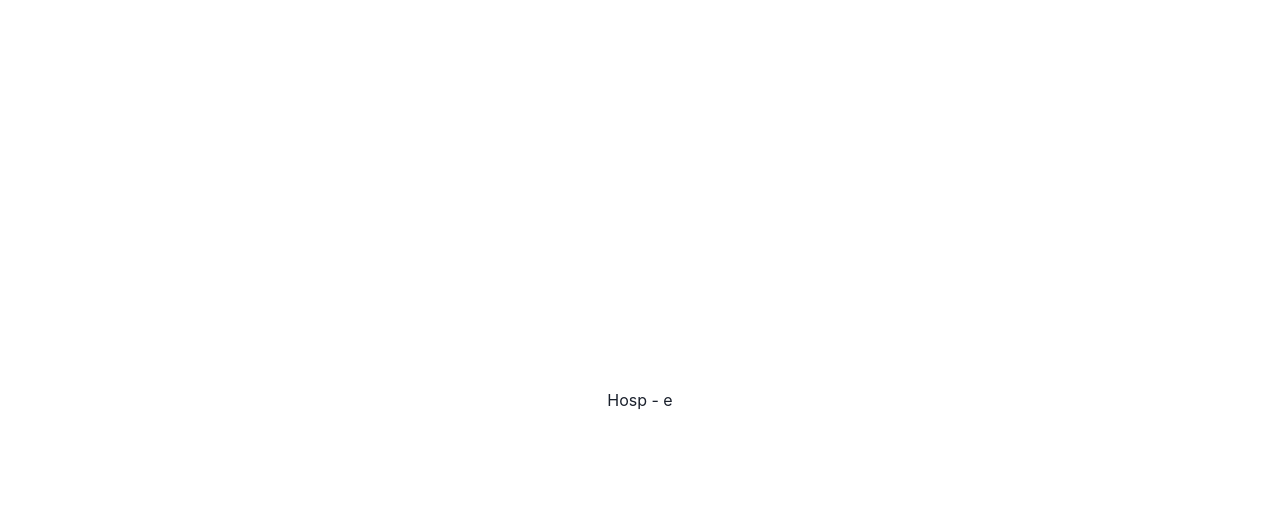
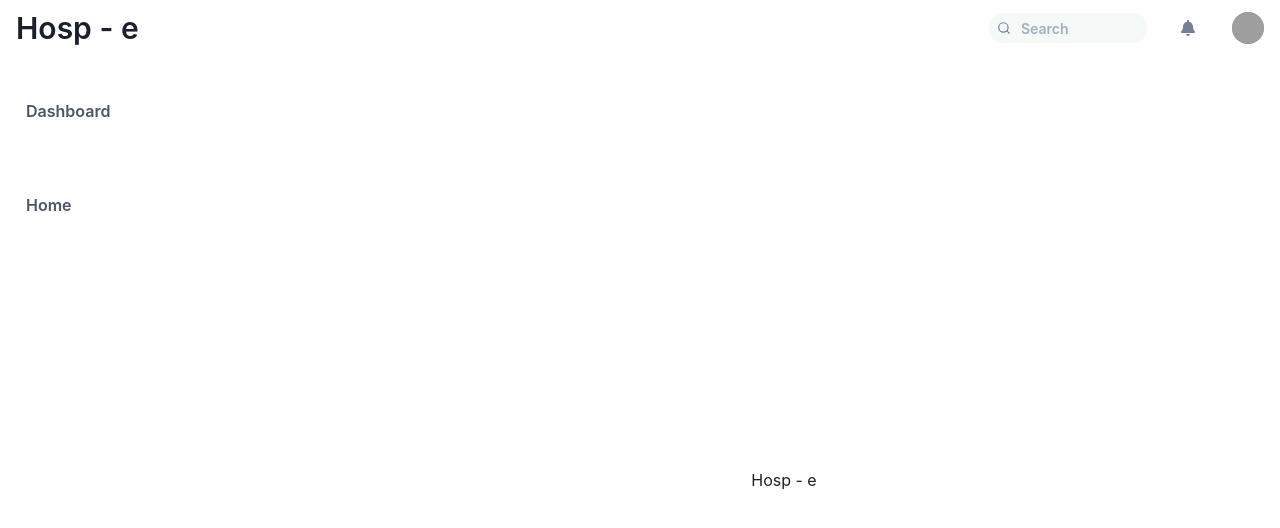
Before and after one commit to chxru/hosp-e, a Next.js app in the folder web-app/: page / in a window 1280 px wide. Shown: the top 528 px of the page. Built offline with nearby package versions, Linux system fonts and the light colour scheme; grey boxes are pictures that could not be loaded.

Commit message:
init sidebar

```diff
--- /dev/null
+++ b/web-app/components/sidebar.tsx
@@ -0,0 +1,247 @@
+/* eslint-disable @typescript-eslint/no-unused-vars */
+import {
+  Avatar,
+  Box,
+  Button,
+  Drawer,
+  DrawerContent,
+  DrawerOverlay,
+  Flex,
+  Heading,
+  Icon,
+  IconButton,
+  useDisclosure,
+  Input,
+  InputGroup,
+  InputLeftElement,
+} from "@chakra-ui/react";
+import React, { useContext } from "react";
+import { HamburgerIcon } from "@chakra-ui/icons";
+import { useRouter } from "next/dist/client/router";
+import { IconType } from "react-icons/lib";
+import { FaBell } from "react-icons/fa";
+import { FiSearch } from "react-icons/fi";
+
+interface sidebarProps {
+  children: React.ReactNode;
+}
+
+const NavItem = (props: {
+  children: React.ReactNode;
+  icon: IconType;
+  route: string;
+}) => {
+  const router = useRouter();
+  const { icon, children, route, ...rest } = props;
+  return (
+    <Flex
+      align="center"
+      py="20px"
+      cursor="pointer"
+      color="black"
+      role="group"
+      fontWeight="semibold"
+      transition=".15s ease"
+    >
+      {icon && (
+        <Icon
+          mr="2"
+          boxSize="4"
+          _groupHover={{
+            color: "gray.600",
+          }}
+          as={icon}
+        />
+      )}
+      {children}
+    </Flex>
+  );
+};
+
+const SidebarContent = (props: {
+  // eslint-disable-next-line @typescript-eslint/no-explicit-any
+  display?: any;
+  w?: string;
+  borderRight?: string;
+}) => {
+  return (
+    <Box
+      as="nav"
+      pos="fixed"
+      top="0"
+      left="0"
+      zIndex="sticky"
+      h="full"
+      mt={15}
+      pb="10"
+      px="50px"
+      overflowX="hidden"
+      overflowY="auto"
+      bg="white"
+      w={{ base: 54, md: 60, lg: 72 }}
+      {...props}
+    >
+      <Flex
+        direction="column"
+        as="nav"
+        mt="25px"
+        mr="100px"
+        fontSize="sm"
+        color="gray.600"
+        aria-label="Main Navigation"
+      >
+        <Flex
+          align="center"
+          mt={-5}
+          mb={5}
+          display={{ base: "flex", md: "none" }}
+        >
+          <Heading size="lg" fontWeight="semibold">
+            Hosp - e
+          </Heading>
+        </Flex>
+
+        {/* Navigation buttons */}
+        <Button
+          width="3xs"
+          justifyContent="left"
+          bg="white"
+          height="64px"
+          mb="30px"
+          mt="40px"
+          mx={-10}
+          _hover={{
+            bg: "gray.200",
+            borderRadius: "10px",
+            borderLeftRadius: "0px",
+          }}
+          _active={{
+            bg: "gray.200",
+            borderRadius: "10px",
+            borderLeftRadius: "0px",
+            transform: "scale(0.98)",
+          }}
+          _focus={{ _focus: "none" }}
+        >
+          Dashboard
+        </Button>
+
+        <Button
+          width="3xs"
+          justifyContent="left"
+          bg="white"
+          height="64px"
+          mb="30px"
+          mx={-10}
+          _hover={{
+            bg: "gray.200",
+            borderRadius: "10px",
+            borderLeftRadius: "0px",
+          }}
+          _active={{
+            bg: "gray.200",
+            borderRadius: "10px",
+            borderLeftRadius: "0px",
+            transform: "scale(0.98)",
+          }}
+          _focus={{ _focus: "none" }}
+        >
+          Home
+        </Button>
+      </Flex>
+    </Box>
+  );
+};
+
+const Sidebar: React.FC<sidebarProps> = ({ children }) => {
+  const sidebar = useDisclosure();
+  return (
+    <Box as="section" bg="gray.50" minH="100vh" backgroundColor="#f8f8f8">
+      <SidebarContent display={{ base: "none", md: "unset" }} />
+      <Drawer
+        isOpen={sidebar.isOpen}
+        onClose={sidebar.onClose}
+        placement="left"
+      >
+        <DrawerOverlay />
+        <DrawerContent>
+          <SidebarContent w="full" borderRight="none" />
+        </DrawerContent>
+      </Drawer>
+
+      <Flex
+        display={{ base: "flex", md: "flex" }}
+        as="header"
+        align="center"
+        justify={{ base: "space-between", md: "space-between" }}
+        w="full"
+        px="4"
+        bg="white"
+        h="14"
+        overflowX="auto"
+        overflowY="hidden"
+        pos="fixed"
+        zIndex="sticky"
+      >
+        <Flex align="center">
+          {/* Toggle Button  */}
+          <IconButton
+            aria-label="Menu"
+            display={{ base: "inline-flex", md: "none" }}
+            onClick={sidebar.onOpen}
+            icon={<HamburgerIcon />}
+            size="sm"
+            mr={5}
+          />
+
+          <Heading size="lg" fontWeight="semibold">
+            Hosp - e
+          </Heading>
+        </Flex>
+
+        <Flex>
+          {/* Search  */}
+          <InputGroup
+            w="40"
+            size="sm"
+            display={{ base: "none", md: "flex" }}
+            mr={8}
+            borderWidth="0px"
+          >
+            <InputLeftElement>
+              {" "}
+              <Icon color="gray.500" as={FiSearch} cursor="pointer" />{" "}
+            </InputLeftElement>
+            <Input
+              _focus={{ _focus: "none" }}
+              placeholder="Search"
+              borderRadius="15px"
+              background="#F5FAF8"
+              fontWeight="semibold"
+              borderColor="white"
+            />
+          </InputGroup>
+
+          {/* notification and profile icon */}
+          <Flex align="center">
+            <Icon color="gray.500" as={FaBell} cursor="pointer" mr={5} />
+            <Avatar
+              ml="4"
+              size="sm"
+              name="anubra266"
+              src="https://avatars.githubusercontent.com/u/30869823?v=4"
+              cursor="pointer"
+            />
+          </Flex>
+        </Flex>
+      </Flex>
+      <Box ml={{ base: 0, md: 60, lg: 72 }} transition=".3s ease">
+        <Box as="main" p="4" overflow="hidden" py={20} bg="white">
+          {children}
+        </Box>
+      </Box>
+    </Box>
+  );
+};
+
+export default Sidebar;
--- a/web-app/package.json
+++ b/web-app/package.json
@@ -9,6 +9,7 @@
     "lint": "next lint"
   },
   "dependencies": {
+    "@chakra-ui/icons": "^1.0.15",
     "@chakra-ui/react": "^1.6.5",
     "@emotion/react": "^11",
     "@emotion/styled": "^11",
@@ -16,7 +17,8 @@
     "next": "11.0.0",
     "react": "17.0.2",
     "react-dom": "17.0.2",
-    "react-hook-form": "^7.12.1"
+    "react-hook-form": "^7.12.1",
+    "react-icons": "^4.2.0"
   },
   "devDependencies": {
     "@types/react": "17.0.11",
--- a/web-app/pages/_app.tsx
+++ b/web-app/pages/_app.tsx
@@ -1,11 +1,14 @@
 import React from "react";
 import { ChakraProvider } from "@chakra-ui/react";
 import type { AppProps } from "next/app";
+import Sidebar from "../components/sidebar";
 
 function MyApp({ Component, pageProps }: AppProps) {
   return (
     <ChakraProvider>
-      <Component {...pageProps} />
+      <Sidebar>
+        <Component {...pageProps} />
+      </Sidebar>
     </ChakraProvider>
   );
 }
```
Also changed, not shown: 1 other file (tests, documents, lock files or other folders).
